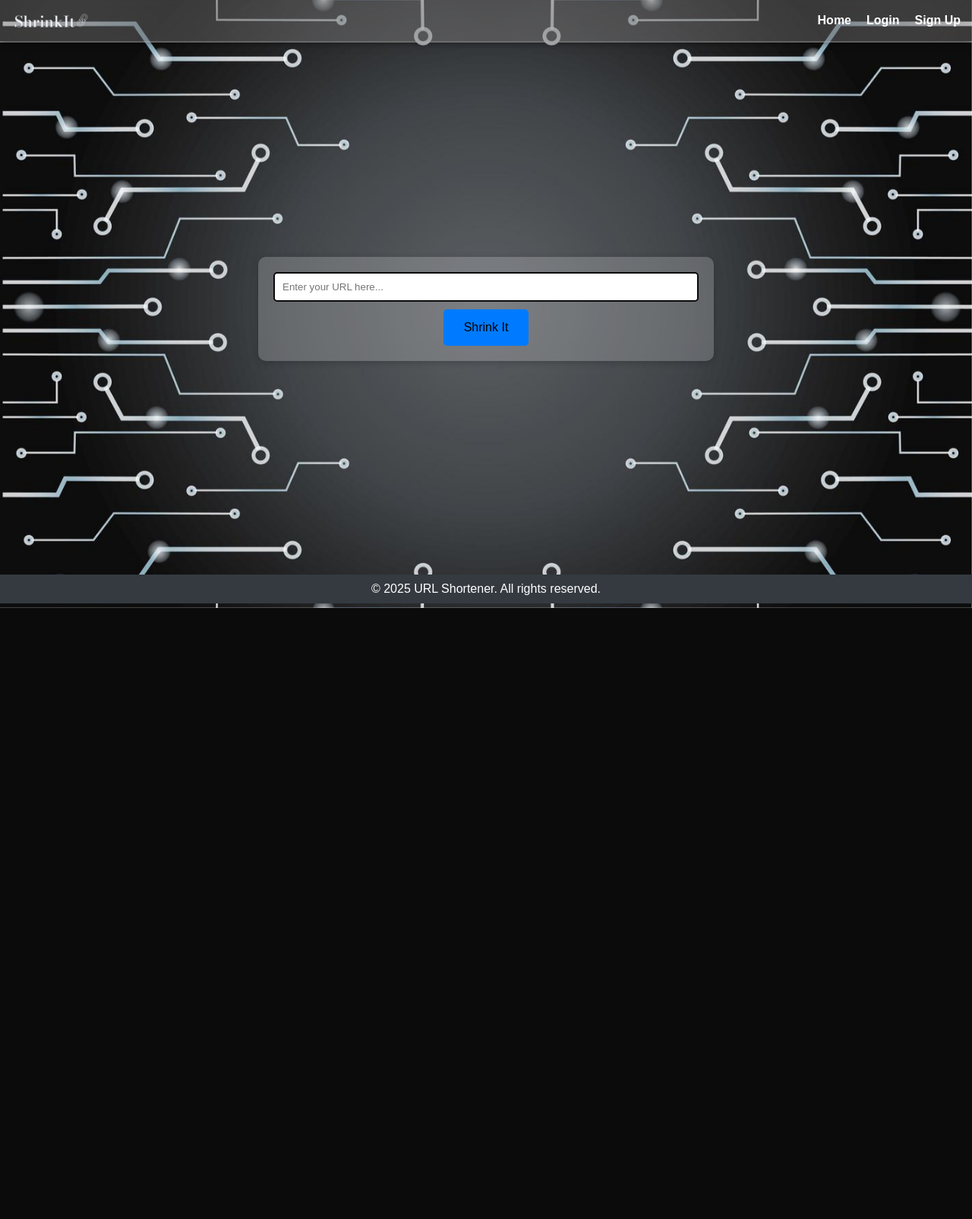
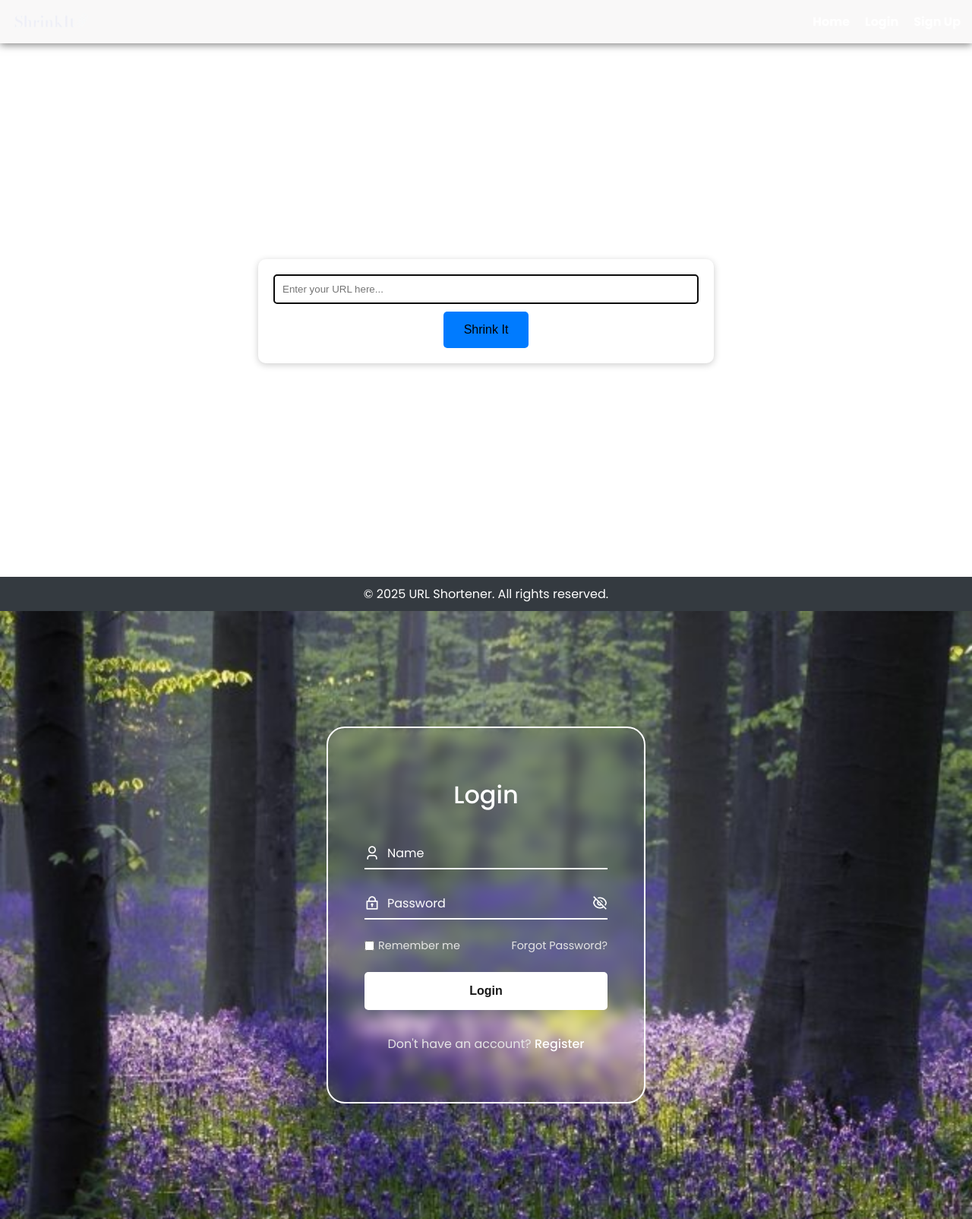
Before and after one commit to Sakshisingh-BV/Url-Shortner, a PHP site: page / in a window 1280 px wide. Shown: the whole page at 76% size. Before the commit the page ends 800 px from the top, so only its background shows below. Run offline with PHP 8.4, Linux system fonts and the light colour scheme; some libraries are stand-ins or nearby versions.

Commit message:
Added login page

```diff
--- a/Index.html
+++ b/Index.html
@@ -1,10 +1,14 @@
 <!DOCTYPE html>
 <html lang="en">
   <head>
-    <meta charset="UTF-8">
-    <meta name="viewport" content="width=device-width, initial-scale=1.0">
+    <meta charset="UTF-8" />
+    <meta name="viewport" content="width=device-width, initial-scale=1.0" />
     <title>Url Shortner</title>
-    <link rel="stylesheet"href="style.css">
+    <link rel="stylesheet" href="style.css" />
+    <link
+      href="https://cdn.jsdelivr.net/npm/remixicon@4.5.0/fonts/remixicon.css"
+      rel="stylesheet"
+    />
   </head>
   <body>
     <!-- Background Image -->
@@ -12,7 +16,7 @@
 
     <!-- Header Section -->
     <header>
-    <div class="logo" style="height: 60 px;">
+      <div class="logo" style="height: 60 px">
         <img src="logo.png" alt="Logo" />
       </div>
       <nav>
@@ -23,12 +27,16 @@
         </ul>
       </nav>
     </header>
-<hr class="divider">
+    <hr class="divider" />
 
     <!-- Main Section -->
     <main>
       <div class="shorten-bar">
-        <input type="text" placeholder="Enter your URL here..." class="url-input" />
+        <input
+          type="text"
+          placeholder="Enter your URL here..."
+          class="url-input"
+        />
         <button class="shorten-button">Shrink It</button>
       </div>
     </main>
@@ -38,5 +46,38 @@
       <p>&copy; 2025 URL Shortener. All rights reserved.</p>
     </footer>
 
+    <div class="container">
+      <form action="/" class="login__form">
+        <h1>Login</h1>
+        <div class="input__row">
+          <span><i class="ri-user-3-line"></i></span>
+          <div class="input__group">
+            <input type="text" placeholder=" ">
+            <label for="name">Name</label>
+          </div>
+        </div>
+        <div class="input__row">
+            <span><i class="ri-lock-2-line"></i></span>
+            <div class="input__group">
+              <input id="password" type="password" placeholder=" ">
+              <label for="name">Password</label>
+            </div>
+            <span id="password-eye"><i class="ri-eye-off-line"></i></span>
+          </div>
+          <div class="action__btns">
+            <div class="remember__me">
+                <input type="checkbox" id="check"/>
+                <label for="check">Remember me</label>
+            </div>
+            <a href="#" class="forgot__password">Forgot Password?</a>
+          </div>
+          <button class="login__btn">Login</button>
+          <div class="register">
+            Don't have an account?
+            <a href="#">Register</a>
+          </div>
+      </form>
+    </div>
+    <script src="main.js"></script>
   </body>
 </html>
--- /dev/null
+++ b/main.js
@@ -0,0 +1,11 @@
+const passwordBtn = document.getElementById("password-eye")
+passwordBtn.addEventListener("click",(e)=>{
+  const passwordInput = document.getElementById("password")
+  const icon = passwordBtn.querySelector("i");
+  const isVisible = icon.classList.contains("ri-eye-line");
+  passwordInput.type = isVisible?"password":"text"
+  /*icon.setAttribute("class",isVisible?"ri-eye-off-line":"ri-eye-line")*/
+  icon.classList.toggle("ri-eye-line", !isVisible);
+  icon.classList.toggle("ri-eye-off-line", isVisible);
+
+})
--- a/style.css
+++ b/style.css
@@ -1,4 +1,6 @@
 /* Basic Reset */
+@import url('https://fonts.googleapis.com/css2?family=Montserrat:ital,wght@0,100..900;1,100..900&family=Poppins:wght@400;500;600;700&display=swap');
+
 * {
     margin: 0;
     padding: 0;
@@ -7,13 +9,13 @@
 
 /* Body Styling */
 body {
-    font-family: Arial, sans-serif;
+    font-family: Poppins, serif;
    /* color: white;*/
 }
 
 /* Background Image */
-.background-image {
-    background-image: url('bg2.jpg'); /* Replace with your background image */
+.background-image{
+    /*background-image: url('bg2.jpg');*/ /* Replace with your background image */
     background-size: cover; /* Cover the entire viewport */
     background-position: center; /* Center the image */
     position: fixed; /* Fixed position to cover the viewport */
@@ -149,3 +151,151 @@ footer {
         width: 100%; /* Full width button on small screens */
     }
 }
+
+:root{
+    --text-dark: #171717;
+    --text-light: #e5e5e5;
+    --white:#ffffff;
+}
+.container{
+    min-height: 100vh;
+    background-image: url(lavender.jpg);
+    background-position: center center;
+    background-size: cover;
+    background-repeat: no-repeat;
+    display: flex;
+    align-items: center;
+    justify-content: center;
+}
+.login__form{
+    width: 100%;
+    max-width: 420px;
+    padding: 4rem 3rem;
+    margin: 1rem;
+    backdrop-filter: blur(8px);
+    border: 2px solid var(--white);
+    border-radius: 1.5rem;
+    opacity: 0;
+    transform: translateY(50px);
+    animation: show .5s linear forwards;
+
+}
+@keyframes show{
+    to{
+        opacity: 1;
+        transform: translateY(0);
+    }
+}
+.login__form h1{
+    margin-bottom: 2rem;
+    font-size: 2rem;
+    font-weight: 500;
+    color: var(--white);
+    text-align: center;
+}
+.input__row{
+    margin-bottom: 1.5rem;
+    padding-block: 5px;
+    display: flex;
+    align-items: center;
+    gap: 10px;
+    border-bottom: 2px solid var(--white);
+}
+.input__group{
+    flex: 1;
+    position: relative;
+    isolation: isolate;
+}
+.input__row span{
+    font-size: 1.25rem;
+    color: var(--white);
+}
+.input__group label{
+    position: absolute;
+    font-size: 1rem;
+    color: var(--white);
+    top: 0;
+    left: 0;
+    transition: .3s;
+    pointer-events: none;
+}
+.input__group input:not(:placeholder-shown)~label,
+.input__group input:focus ~ label{
+    font-size: 0.7rem;
+    top: -1.25rem;
+}
+.input__group input{
+    width: 100%;
+    outline: none;
+    border: none;
+    font-size: 1.2rem;
+    color: var(--white);
+    background-color: transparent;
+}
+#password-eye{
+    cursor: pointer;
+}
+.action__btns{
+    margin-bottom: 1.5rem;
+    display: flex;
+    align-items: center;
+    justify-content: space-between;
+}
+.remember__me{
+    display: flex;
+    align-items: center;
+    gap: 5px;
+}
+.remember__me label{
+    font-size: .9rem;
+    color: var(--text-light);
+    cursor: pointer;
+    transition: 0.3s;
+}
+input[type="checkbox"]{
+    outline-color: var(--white);
+    border-color: var(--white);
+    accent-color: var(--white);
+    color: var(--text-dark);
+}
+.remember__me label:hover{
+    color: var(--white);
+}
+#check:hover{
+    cursor: pointer;
+}
+.forgot__password{
+    text-decoration: none;
+    font-size: .9rem;
+    color: var(--text-light);
+    transition: 0.3s;
+}
+.forgot__password:hover{
+    color: var(--white);
+}
+.login__btn{
+    margin-bottom: 2rem;
+    padding: 1rem;
+    width: 100%;
+    outline: none;
+    border: none;
+    font-size: 1rem;
+    font-weight: 600;
+    color: var(--text-dark);
+    background-color: var(--white);
+    border-radius: 5px;
+    cursor: pointer;
+    transition: 0.3s;
+}
+.login__btn:hover{
+    background-color: var(--text-light);
+}
+.register{
+    color: var(--text-light);
+    text-align: center;
+}
+.register a{
+    text-decoration: none;
+    font-weight: 500;
+    color: var(--white);
+}
```
Also changed, not shown: lavender.jpg (added). Lines whose indentation alone changed are shown as unchanged.
